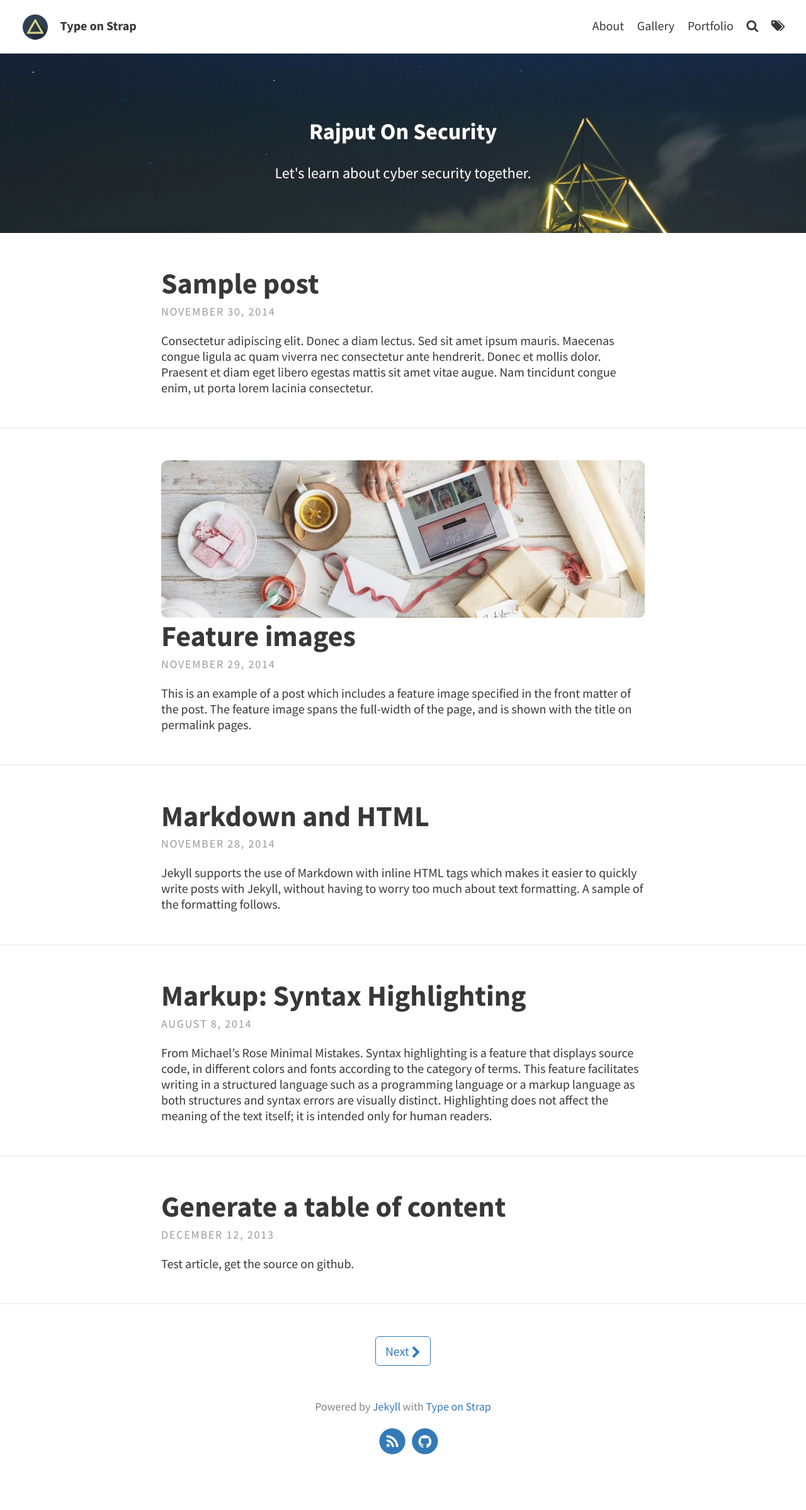
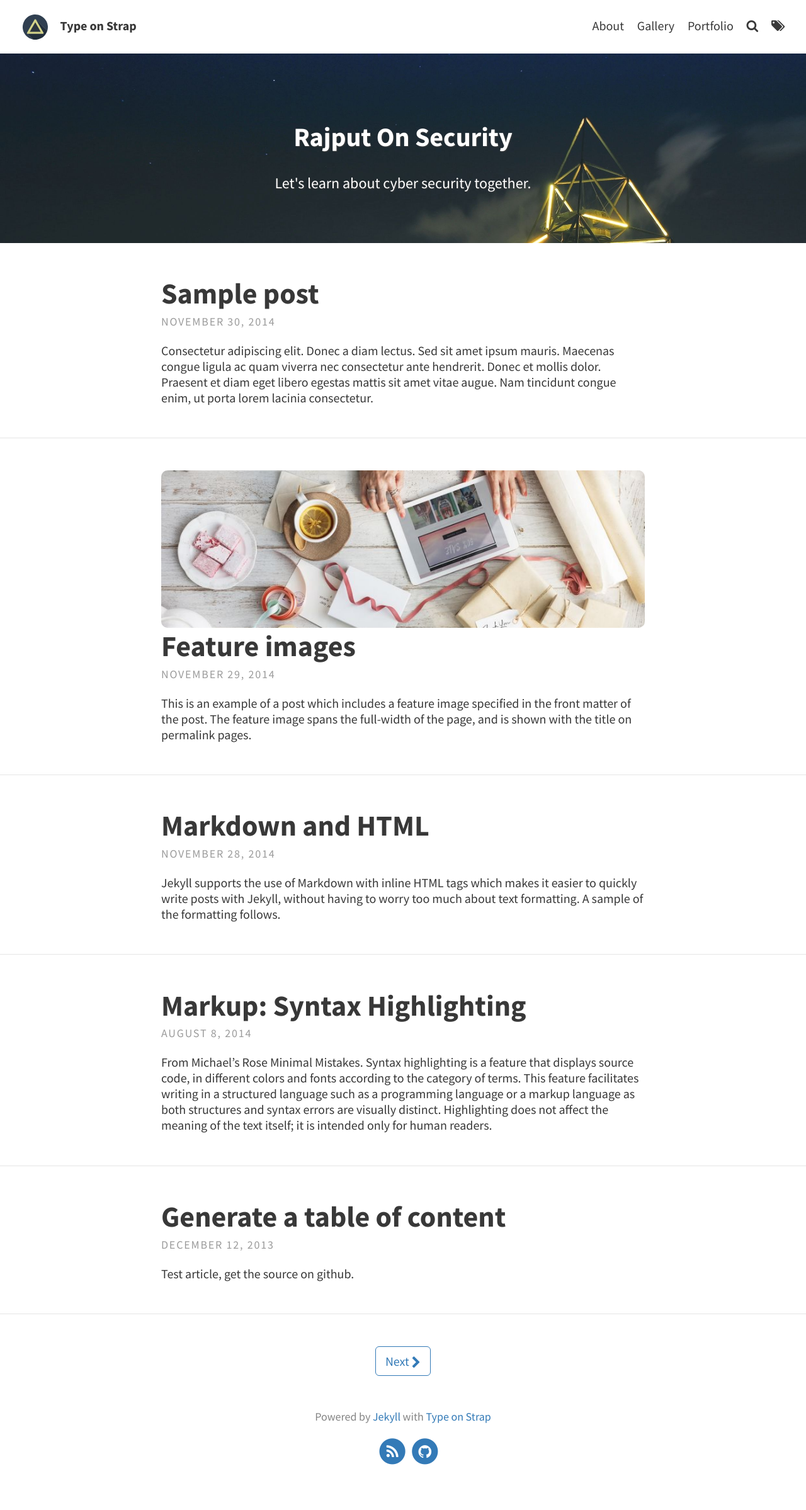
Before and after one commit to starlordphr/rajput-on-security, a Jekyll site: the page built from index.html, in a window 1280 px wide. Shown: the whole page at 63% size. Built offline with Jekyll 4.4.1, drawn with Linux system fonts in a browser that asks for light colours; the list of posts is cut into pages by our own code.

```diff
--- a/_config.yml
+++ b/_config.yml
@@ -15,7 +15,7 @@ theme_settings:
 
   # Header and footer text
   header_text: > #two or three lines to describe your site
-     <h3>Rajput On Security</h3><p>Let's learn about cyber security together.</p>
+     <h2>Rajput On Security</h2><p>Let's learn about cyber security together.</p>
   header_text_feature_image: assets/img/pexels/triangular.jpeg
   footer_text: >
    Powered by <a href="https://jekyllrb.com/">Jekyll</a> with <a href="https://github.com/sylhare/Type-on-Strap">Type on Strap</a>
```
